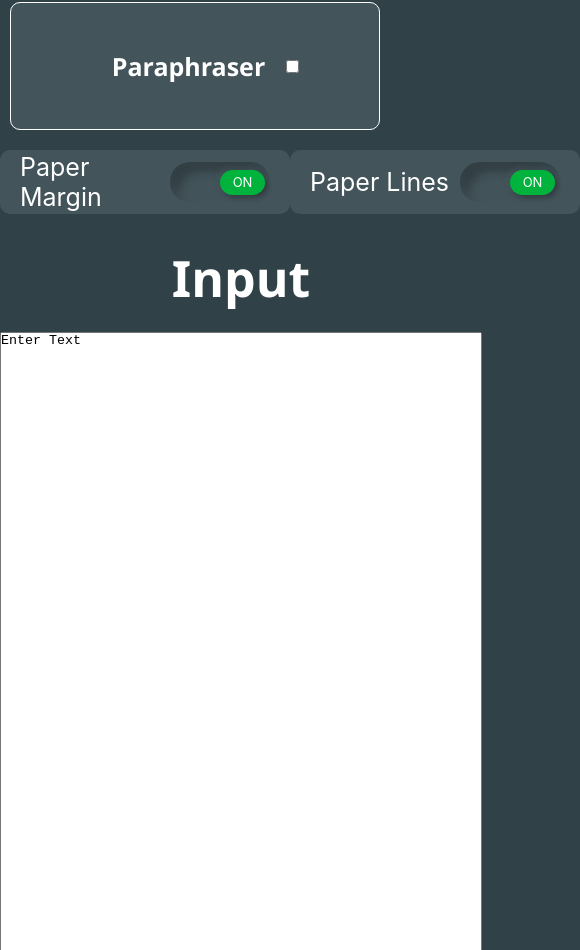
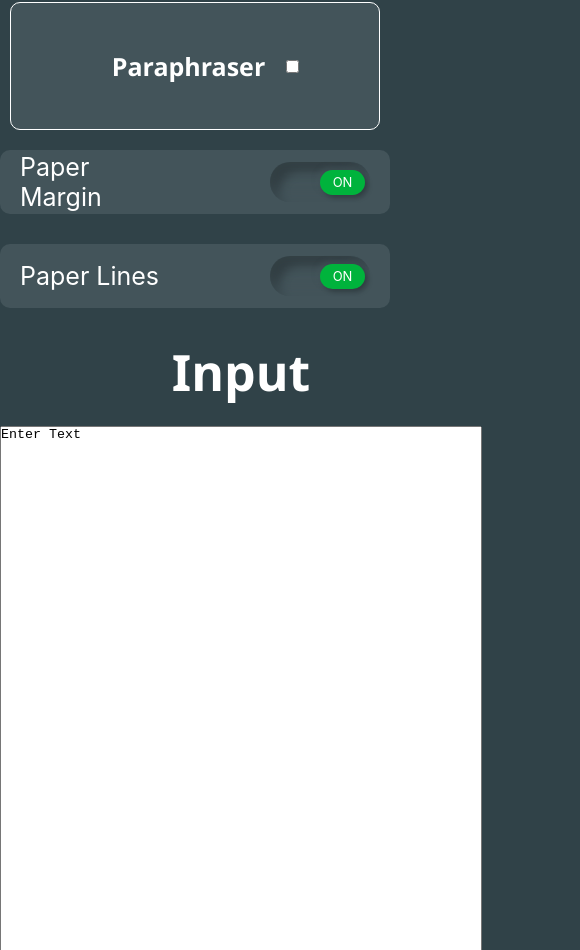
Before and after one commit to rushabhshah2002/text-to-handwriting-, a React (Create React App) app: page / in a window 390 px wide. Shown: the part 1238-2188 px from the top of the page, 580 px wide, since content can reach past the window. Built offline with nearby package versions, Linux system fonts and the light colour scheme; what @react-pdf/renderer would draw is missing.

Commit message:
updated mobile ver

```diff
--- a/src/temp.js
+++ b/src/temp.js
@@ -492,7 +492,7 @@ const Temp = () => {
         )}
         <div
           className="test"
-          style={{ display: "flex", justifyContent: "space-around" }}
+          style={{ display: "flex", justifyContent: "space-around" ,flexWrap:"wrap"}}
         >
 
 
```
